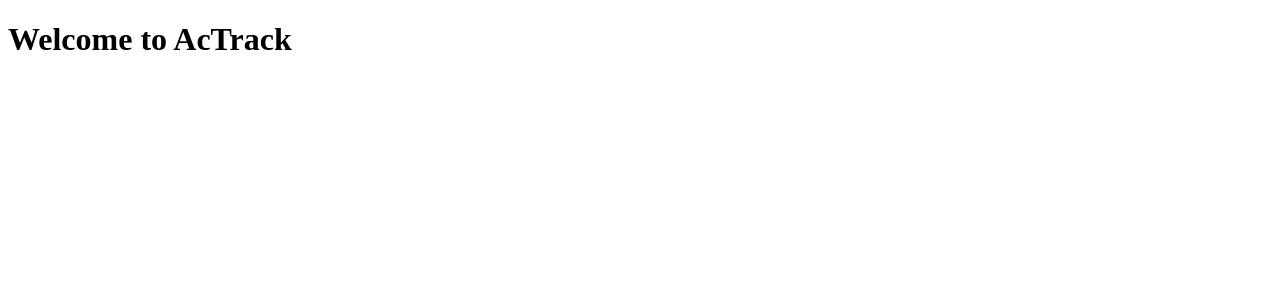
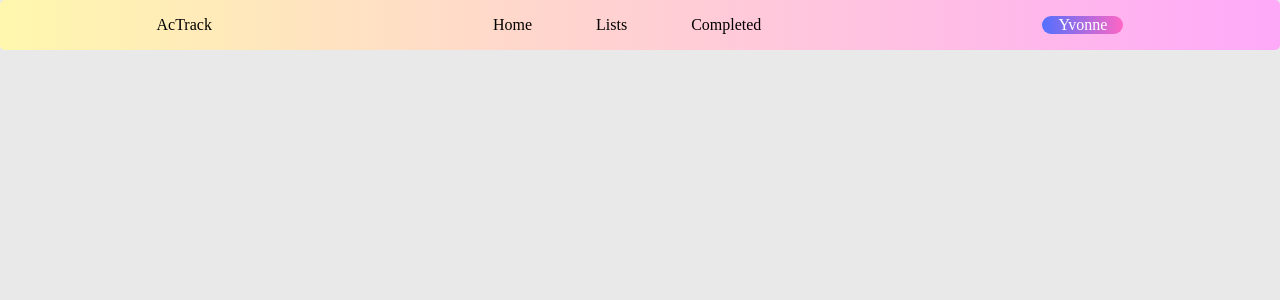
Before and after one commit to yvonneitan/yvonne-itangishaka-capstone-project-client, a React (Vite) app in the folder client-actrack/: page / in a window 1280 px wide. Shown: the top 300 px of the page. Built offline with nearby package versions, Linux system fonts and the light colour scheme.

Commit message:
Style Header

```diff
--- a/client-actrack/src/App.scss
+++ b/client-actrack/src/App.scss
@@ -1,4 +1,9 @@
 
+*{
+  box-sizing: border-box;
+  background-color:#e9e9e9;
+  margin: 0;
+}
 .h1{
   font-family: Arial, Helvetica, sans-serif;
 }
--- a/client-actrack/src/components/Header/Header.jsx
+++ b/client-actrack/src/components/Header/Header.jsx
@@ -1,11 +1,22 @@
 import React from 'react'
+import './Header.scss'
 
 function Header() {
   return (
-    <div>
-         <h1>Welcome to AcTrack</h1>
+    <header className='header'>
+         <p className='header__logo'>AcTrack</p>
+         <div className="header__container">
+            <p className='header__home'>Home</p>
+            <p className='header__lists'>Lists</p>
+            <p className='header__completed'>Completed</p>
+         </div>
+         <div className="header__profile">
+            <p className="header__profile-icon">
+                Yvonne
+            </p>
+         </div>
 
-    </div>
+    </header>
   )
 }
 
--- a/client-actrack/src/components/Header/Header.scss
+++ b/client-actrack/src/components/Header/Header.scss
@@ -0,0 +1,28 @@
+.header{
+    display:flex;
+    flex-direction: row;
+    justify-content: space-around;
+    background: linear-gradient(90deg, #fff7ad, #ffa9f9);
+    border-radius: 0.3125rem;
+    padding:1rem;
+    &__logo,&__home,&__lists,&__completed{
+        background:transparent;
+    }
+    &__container{
+        display:flex;
+        flex-direction: row;
+        gap:4rem;
+        background:transparent;
+    }
+    &__profile{
+        background:transparent;
+        &-icon{
+            background: linear-gradient(90deg, #5170ff,#ff66c4);
+            color: white;
+            padding-right: 1rem;
+            padding-left: 1rem;
+            border-radius: 2rem;
+        }
+    }
+
+}
```
